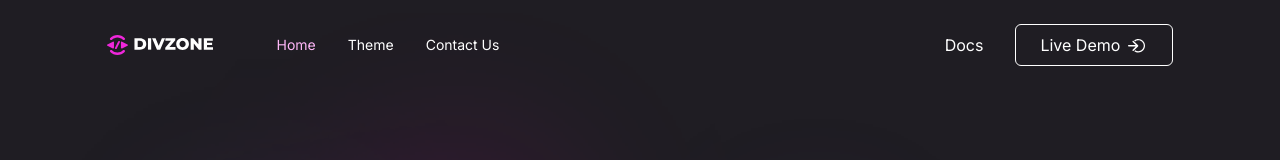
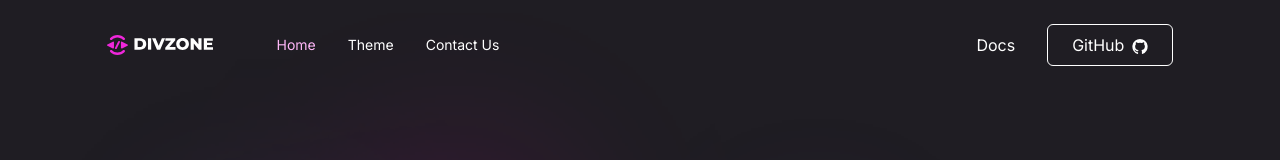
Before and after one commit to gabrielmaza/divzone, a Next.js app: page / in a window 1280 px wide. Shown: the top 160 px of the page. Built offline with nearby package versions, Linux system fonts and the light colour scheme.

Commit message:
Error 404, sitemap, globals css Fixes #31

```diff
--- a/src/app/components/nav-bar/index.tsx
+++ b/src/app/components/nav-bar/index.tsx
@@ -36,14 +36,10 @@ export default function Navbar({ isTopOfPage, selectedPage, setSelectedPage }: I
                 </div>
                 <div className={`${flexBetween} gap-8`}>
                   <a href="https://divzone-react-theme-docs.vercel.app/docs/intro" target="_blank" title="Docs link" className={`transition duration-500 hover:text-gray-600`}>Docs</a>
-                  <a href="https://divzone-nextjs-theme.vercel.app/" target="_blank" title="Live demo link" className="rounded-md bg-transparent border-solid border border-white px-6 py-2 cursor-pointer transition duration-500 hover:bg-gray-800">
-                    <span className="inline-block">Live Demo</span>
-                    <svg xmlns="http://www.w3.org/2000/svg" viewBox="0 0 186.02 147.93"
-                      className="w-5 h-5 ml-2 my-auto inline-block"
-                    >
-                      <defs></defs><g>
-                        <path className="fill-white" d="m95.86,0c-14.57,0-27.98,4.99-38.61,13.35l8.5,8.5c8.41-6.24,18.83-9.93,30.11-9.93,27.94,0,50.6,22.66,50.6,50.6s-22.66,50.61-50.6,50.61c-10.85,0-20.91-3.42-29.15-9.24l-8.53,8.53c10.48,7.93,23.53,12.63,37.68,12.63,34.53,0,62.53-28,62.53-62.53S130.39,0,95.86,0Z" />
-                        <path className="fill-white" d="m95.85,63.3s.01.06,0,.08c0,.23-.01.46-.04.68-.01.21-.04.42-.09.63-.02.1-.04.2-.07.3-.02.12-.05.24-.09.35,0,.04-.01.07-.03.09t-.01.02c-.09.27-.19.54-.3.8-.18.38-.39.75-.63,1.1-.06.12-.14.23-.25.34-.09.11-.18.22-.27.32-.07.11-.17.21-.27.31l-.11.11-40.69,40.68c-1.37,1.37-3.17,2.06-4.98,2.06s-3.61-.69-4.98-2.06c-2.74-2.74-2.74-7.23,0-9.97l28.75-28.75H7.05c-3.87,0-7.05-3.17-7.05-7.05,0-1.93.79-3.69,2.07-4.97,1.28-1.28,3.04-2.07,4.98-2.07h64.75l-28.76-28.76c-2.74-2.74-2.74-7.22,0-9.97,1.37-1.37,3.17-2.06,4.98-2.06s3.61.69,4.98,2.06l40.8,40.8c.21.21.4.43.58.65.1.12.19.24.27.37.07.1.37.65.45.82.03.05.06.11.09.17.03.07.06.14.09.22.01.03.03.07.05.11.02.03.03.06.04.1.02.04.03.08.04.12.05.11.3.99.31,1.06.05.21.08.42.09.63.03.23.04.45.04.68Z" /></g>
+                  <a href="https://github.com/gabrielmaza/divzone-react-theme" target="_blank" title="Live demo link" className="rounded-md bg-transparent border-solid border border-white px-6 py-2 cursor-pointer transition duration-500 hover:bg-gray-800">
+                    <span className="inline-block">GitHub</span>
+                    <svg xmlns="http://www.w3.org/2000/svg" className="w-4 h-4 ml-2 my-auto inline-block pb-[1px]" viewBox="0 0 97.627 96">
+                      <path id="github-mark-white" d="M48.854,0A49.266,49.266,0,0,0,33.4,95.907c2.427.49,3.316-1.059,3.316-2.362,0-1.141-.08-5.052-.08-9.127-13.59,2.934-16.42-5.867-16.42-5.867-2.184-5.7-5.42-7.17-5.42-7.17-4.448-3.015.324-3.015.324-3.015,4.934.326,7.523,5.052,7.523,5.052,4.367,7.5,11.4,5.378,14.235,4.074a10.485,10.485,0,0,1,3.074-6.6c-10.839-1.141-22.243-5.378-22.243-24.283a19.268,19.268,0,0,1,5.014-13.2c-.485-1.222-2.184-6.275.486-13.038,0,0,4.125-1.3,13.426,5.052a46.573,46.573,0,0,1,24.427,0c9.3-6.356,13.427-5.052,13.427-5.052,2.67,6.763.97,11.816.485,13.038a18.9,18.9,0,0,1,5.015,13.2c0,18.905-11.4,23.06-22.324,24.283,1.78,1.548,3.316,4.481,3.316,9.126,0,6.6-.08,11.9-.08,13.526,0,1.3.89,2.853,3.316,2.364A49.267,49.267,0,0,0,48.854,0Z" fill="#fff" fill-rule="evenodd" />
                     </svg>
                   </a>
                 </div>
@@ -110,18 +106,14 @@ export default function Navbar({ isTopOfPage, selectedPage, setSelectedPage }: I
             <MyLink selectedPage={selectedPage} setSelectedPage={setSelectedPage} page="Theme" />
             {/* <MyLink selectedPage={selectedPage} setSelectedPage={setSelectedPage} page="Services" /> */}
             <MyLink selectedPage={selectedPage} setSelectedPage={setSelectedPage} page="Contact Us" />
-            <a href="https://divzone-typescript-doc.vercel.app/docs/intro" target="_blank" className="text-white transition duration-500 hover:text-gray-600 cursor-pointer">Docs</a>
+            <a href="https://divzone-react-theme-docs.vercel.app/docs/intro" target="_blank" className="text-white transition duration-500 hover:text-gray-600 cursor-pointer">Docs</a>
             <hr />
             <div className="flex flex-col gap-8">
-              <a href="#" title="Sign in MyLink" className={`transition duration-500 hover:text-gray-600`}>Sign In</a>
-              <a href="#" className="rounded-md bg-transparent border-solid border border-white px-6 py-2 cursor-pointer transition duration-500 hover:bg-gray-800">
-                <span className="text-lg inline-block">Become a member</span>
-                <svg xmlns="http://www.w3.org/2000/svg" viewBox="0 0 186.02 147.93"
-                  className="w-5 h-5 ml-2 my-auto inline-block"
-                >
-                  <defs></defs><g>
-                    <path className="fill-white" d="m95.86,0c-14.57,0-27.98,4.99-38.61,13.35l8.5,8.5c8.41-6.24,18.83-9.93,30.11-9.93,27.94,0,50.6,22.66,50.6,50.6s-22.66,50.61-50.6,50.61c-10.85,0-20.91-3.42-29.15-9.24l-8.53,8.53c10.48,7.93,23.53,12.63,37.68,12.63,34.53,0,62.53-28,62.53-62.53S130.39,0,95.86,0Z" />
-                    <path className="fill-white" d="m95.85,63.3s.01.06,0,.08c0,.23-.01.46-.04.68-.01.21-.04.42-.09.63-.02.1-.04.2-.07.3-.02.12-.05.24-.09.35,0,.04-.01.07-.03.09t-.01.02c-.09.27-.19.54-.3.8-.18.38-.39.75-.63,1.1-.06.12-.14.23-.25.34-.09.11-.18.22-.27.32-.07.11-.17.21-.27.31l-.11.11-40.69,40.68c-1.37,1.37-3.17,2.06-4.98,2.06s-3.61-.69-4.98-2.06c-2.74-2.74-2.74-7.23,0-9.97l28.75-28.75H7.05c-3.87,0-7.05-3.17-7.05-7.05,0-1.93.79-3.69,2.07-4.97,1.28-1.28,3.04-2.07,4.98-2.07h64.75l-28.76-28.76c-2.74-2.74-2.74-7.22,0-9.97,1.37-1.37,3.17-2.06,4.98-2.06s3.61.69,4.98,2.06l40.8,40.8c.21.21.4.43.58.65.1.12.19.24.27.37.07.1.37.65.45.82.03.05.06.11.09.17.03.07.06.14.09.22.01.03.03.07.05.11.02.03.03.06.04.1.02.04.03.08.04.12.05.11.3.99.31,1.06.05.21.08.42.09.63.03.23.04.45.04.68Z" /></g>
+              <a href="https://divzone-react-theme-docs.vercel.app/docs/intro" title="Sign in MyLink" className={`transition duration-500 hover:text-gray-600`}>Docs</a>
+              <a href="https://github.com/gabrielmaza/divzone-react-theme" className="rounded-md bg-transparent border-solid border border-white px-6 py-2 cursor-pointer transition duration-500 hover:bg-gray-800 text-center">
+                <span className="text-lg inline-block">GitHub</span>
+                <svg xmlns="http://www.w3.org/2000/svg" className="w-4 h-4 ml-2 my-auto inline-block pb-[1px]" viewBox="0 0 97.627 96">
+                  <path id="github-mark-white" d="M48.854,0A49.266,49.266,0,0,0,33.4,95.907c2.427.49,3.316-1.059,3.316-2.362,0-1.141-.08-5.052-.08-9.127-13.59,2.934-16.42-5.867-16.42-5.867-2.184-5.7-5.42-7.17-5.42-7.17-4.448-3.015.324-3.015.324-3.015,4.934.326,7.523,5.052,7.523,5.052,4.367,7.5,11.4,5.378,14.235,4.074a10.485,10.485,0,0,1,3.074-6.6c-10.839-1.141-22.243-5.378-22.243-24.283a19.268,19.268,0,0,1,5.014-13.2c-.485-1.222-2.184-6.275.486-13.038,0,0,4.125-1.3,13.426,5.052a46.573,46.573,0,0,1,24.427,0c9.3-6.356,13.427-5.052,13.427-5.052,2.67,6.763.97,11.816.485,13.038a18.9,18.9,0,0,1,5.015,13.2c0,18.905-11.4,23.06-22.324,24.283,1.78,1.548,3.316,4.481,3.316,9.126,0,6.6-.08,11.9-.08,13.526,0,1.3.89,2.853,3.316,2.364A49.267,49.267,0,0,0,48.854,0Z" fill="#fff" fill-rule="evenodd" />
                 </svg>
               </a>
             </div>
--- /dev/null
+++ b/src/app/error.tsx
@@ -0,0 +1,30 @@
+'use client'
+
+import { useEffect } from 'react';
+
+export default function Error({
+    error,
+    reset,
+}: {
+    error: Error;
+    reset: () => void;
+}) {
+    useEffect(() => {
+        // Log the error to an error reporting service
+        console.error(error);
+    }, [error]);
+
+    return (
+        <div>
+            <h2>Something went wrong!</h2>
+            <button
+                onClick={
+                    // Attempt to recover by trying to re-render the segment
+                    () => reset()
+                }
+            >
+                Try again
+            </button>
+        </div>
+    );
+}
--- a/src/app/globals.css
+++ b/src/app/globals.css
@@ -10,5 +10,6 @@ body,
   height: 100%;
   width: 100%;
   font-family: "DM sans", sans-serif;
+  background-color: #1f1d23;
   @apply text-white;
 }
--- /dev/null
+++ b/src/app/sitemap.ts
@@ -0,0 +1,10 @@
+import { MetadataRoute } from "next";
+
+export default function sitemap(): MetadataRoute.Sitemap {
+  return [
+    {
+      url: "https://div.zone",
+      lastModified: new Date(),
+    },
+  ];
+}
```
Also changed, not shown: pages/404.tsx (added, +17 -0 lines).
